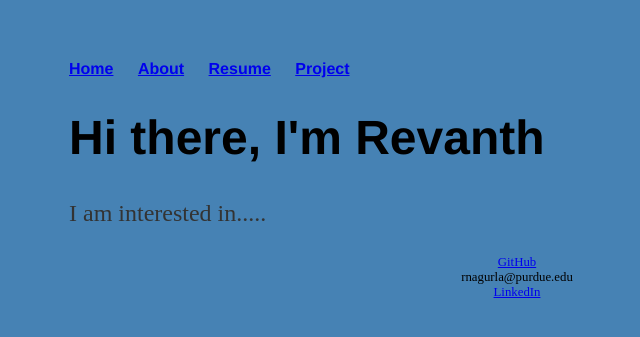
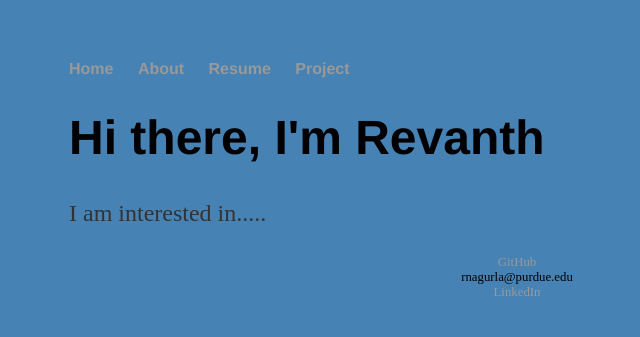
Before and after one commit to rnagurla/rnagurla.github.io, a Jekyll site: the page built from index.html, in a window 1280 px wide. Shown: the top 337 px of the page, without its empty margins (123-763 px from the left). Built offline with Jekyll 4.4.1, drawn with Linux system fonts in a browser that asks for light colours.

Commit message:
Update main.css

```diff
--- a/css/main.css
+++ b/css/main.css
@@ -7,26 +7,14 @@
     padding: 0px;
     list-style: none;
     font-weight: bold;
-    color: Gainsboro;
-}
-ul.posts {
-    margin: 20px auto 40px;
-    font-size: 1.5em;
-}
-
-ul.posts li {
-    list-style: none;
-}
-footer.li{
-    list-style: none;
-}
-footer.posts{
-    margin: 20px auto 40px;
-    font-size: 1.5em;
 }
 nav ul li, footer ul li {
     display: inline;
     margin-right: 20px;
+}
+a {
+    text-decoration: none;
+    color: #999;
 }
 a:hover {
     text-decoration: underline;
@@ -43,6 +31,19 @@
 footer {
     border-top: 1px solid #d5d5d5;
     font-size: .8em;
+}
+
+ul.posts {
+    margin: 20px auto 40px;
+    font-size: 1.5em;
+}
+
+ul.posts li {
+    list-style: none;
+}
+footer {
+    border-top: 1px solid #d5d5d5;
+    font-size: .8em;
     display: inline;
     width: 100%;
     text-align: center;
```
